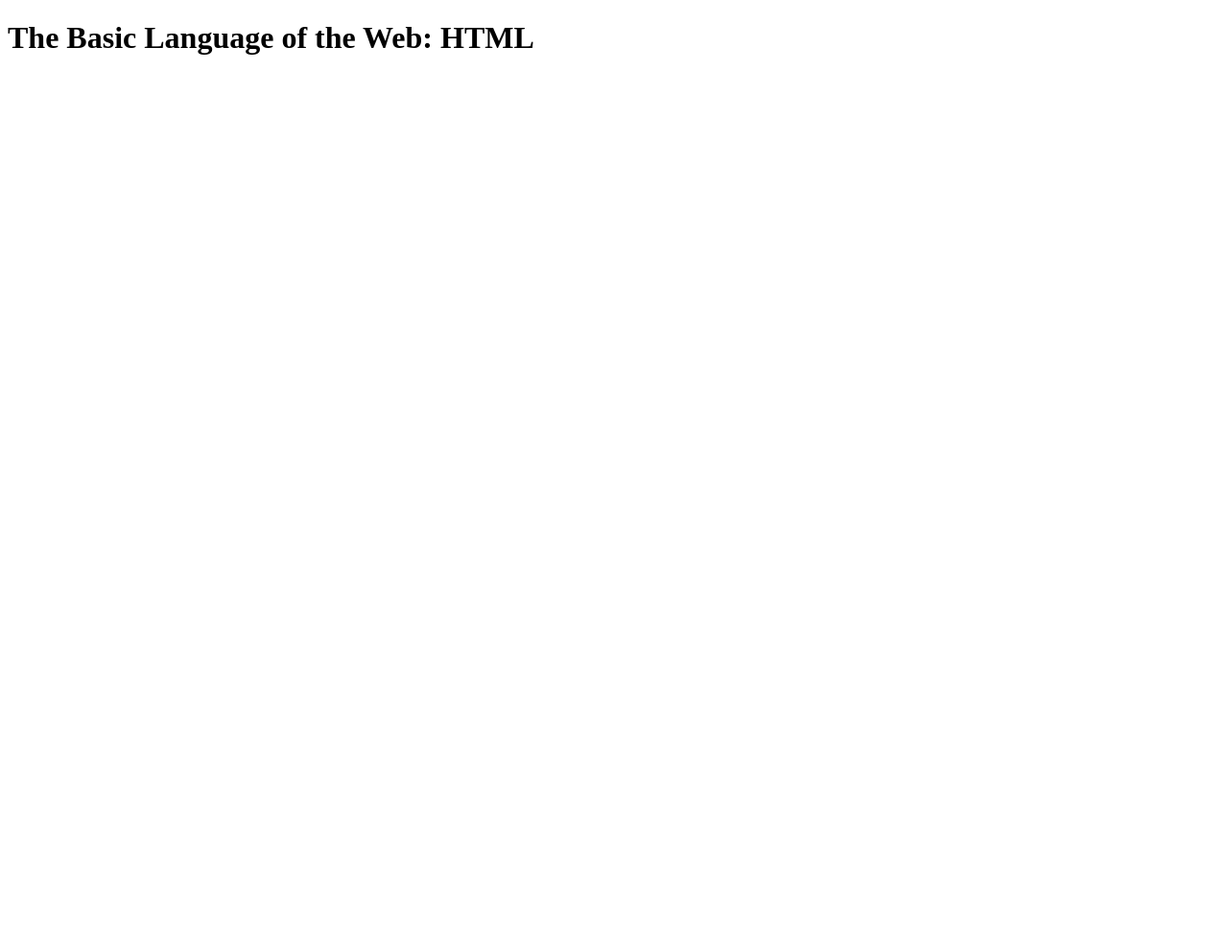
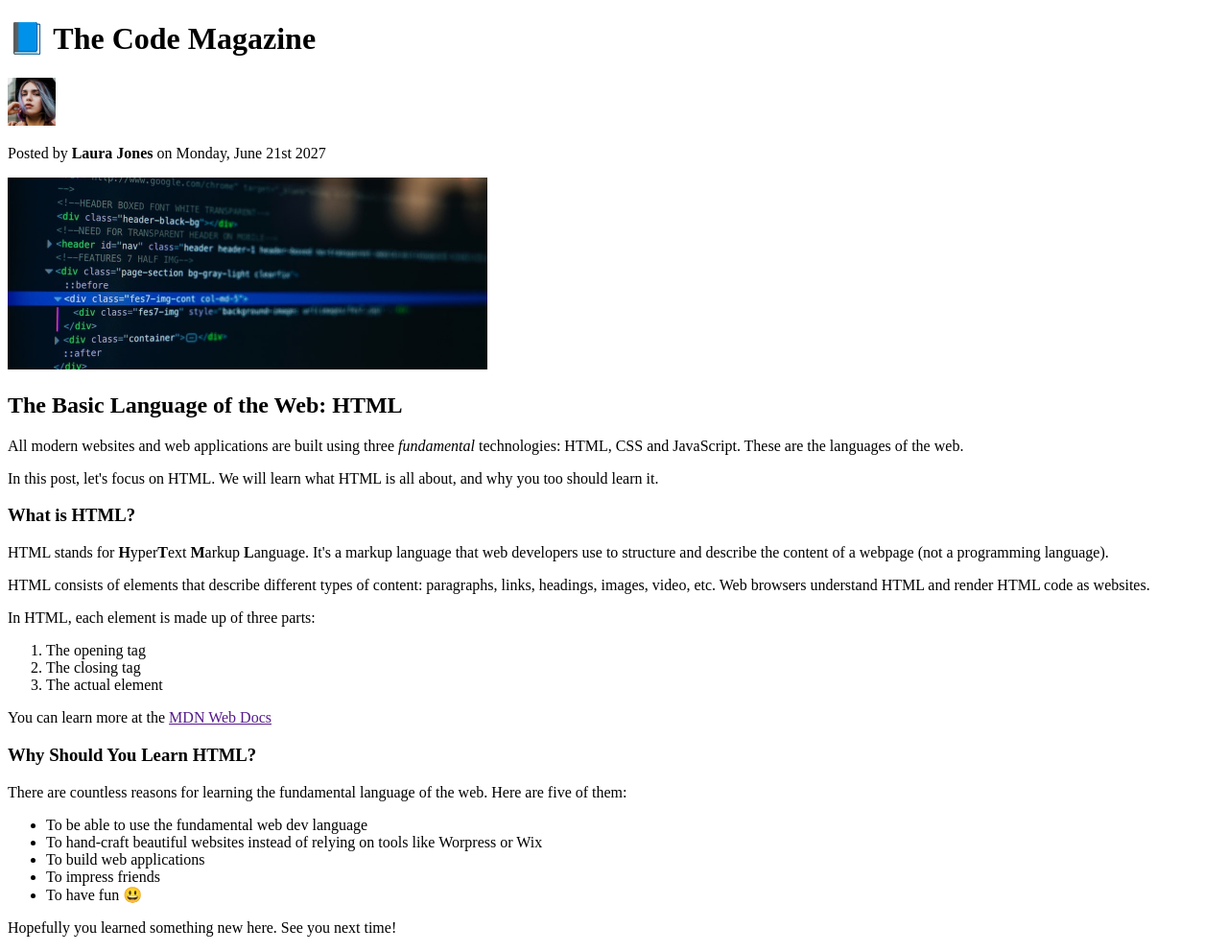
Before and after one commit to EricRicketts/BuildResponsiveRealWorldWebsitesWithHTMLAndCSS, a plain HTML site: page html-css-course-master/sectionTwoWork/02-HTML-Fundamentals/index.html in a window 1280 px wide. Shown: the whole page at 96% size. Before the commit the page ends 800 px from the top, so only its background shows below. Drawn offline with Linux system fonts and the light colour scheme.

Commit message:
Section 2 Lesson 13 Add Images and Attributes for the images

```diff
--- a/html-css-course-master/sectionTwoWork/02-HTML-Fundamentals/index.html
+++ b/html-css-course-master/sectionTwoWork/02-HTML-Fundamentals/index.html
@@ -1,13 +1,64 @@
 <!DOCTYPE html>
-<!-- We need the above required preamble as it informs the browser which version -->
-<!-- of html is being used.  The HTML element is the required root element of an HTML document. -->
-<!-- The HEAD element contains information not visible in the browser window.  -->
 <html lang="en">
 <head>
+  <meta charset="UTF-8">
   <title>The Basic Language of the Web: HTML</title>
 </head>
+<body>
+<!-- Each HTML page should only have one <h1> element -->
+<!-- The structure of the page is shown below.  Each heading has a number of <p> elements underneath it -->
+<!-- The heading element provides the top-level theme for that section of the web page. -->
+<!-- The paragraph element provides the content for that section of the web page. -->
+<h1>📘 The Code Magazine</h1>
 
-<body>
-<h1>The Basic Language of the Web: HTML</h1>
+<img src="laura-jones.jpg" alt="Head shot of Laura Jones" width="50" height="50"/>
+<p>Posted by <strong>Laura Jones</strong> on Monday, June 21st 2027</p>
+
+<!-- The image element introduces us to HTML attributes provide additional information,
+configure behavior or adjust appearance.  Additional information describing the element -->
+<!-- The alt attribute provides a text description of the image, which is important for accessibility -->
+<!-- never skip the alt attribute -->
+<img src="post-img.jpg" alt="HTML code on a screen" width="500" height="200"/>
+<h2>The Basic Language of the Web: HTML</h2>
+<p>All modern websites and web applications are built using three <em>fundamental</em> technologies:
+  HTML, CSS and JavaScript. These are the languages of the web.</p>
+
+<p>In this post, let's focus on HTML. We will learn what HTML is all about,
+  and why you too should learn it.</p>
+
+<h3>What is HTML?</h3>
+<p>HTML stands for <strong>H</strong>yper<strong>T</strong>ext <strong>M</strong>arkup <strong>L</strong>anguage.
+  It's a markup language that web developers use to structure and describe the content of a webpage
+  (not a programming language).</p>
+
+<p>HTML consists of elements that describe different types of content: paragraphs, links, headings,
+  images, video, etc. Web browsers understand HTML and render HTML code as websites.</p>
+
+<p>In HTML, each element is made up of three parts:</p>
+
+<!-- This is an ordered list, it will render with numbers for each of the list items -->
+<ol>
+  <li>The opening tag</li>
+  <li>The closing tag</li>
+  <li>The actual element</li>
+</ol>
+
+<p>You can learn more at the <a href="">MDN Web Docs</a></p>
+
+<h3>Why Should You Learn HTML?</h3>
+
+<p>There are countless reasons for learning the fundamental language of the web.
+  Here are five of them:</p>
+
+<!-- This is an unordered list, it will render with bullet points for each of the list items -->
+<ul>
+  <li>To be able to use the fundamental web dev language</li>
+  <li>To hand-craft beautiful websites instead of relying on tools like Worpress or Wix</li>
+  <li>To build web applications</li>
+  <li>To impress friends</li>
+  <li>To have fun 😃</li>
+</ul>
+
+<p>Hopefully you learned something new here. See you next time!</p>
 </body>
 </html>
```
Also changed, not shown: html-css-course-master/sectionTwoWork/02-HTML-Fundamentals/example_headings.html (added, +21 -0 lines).
